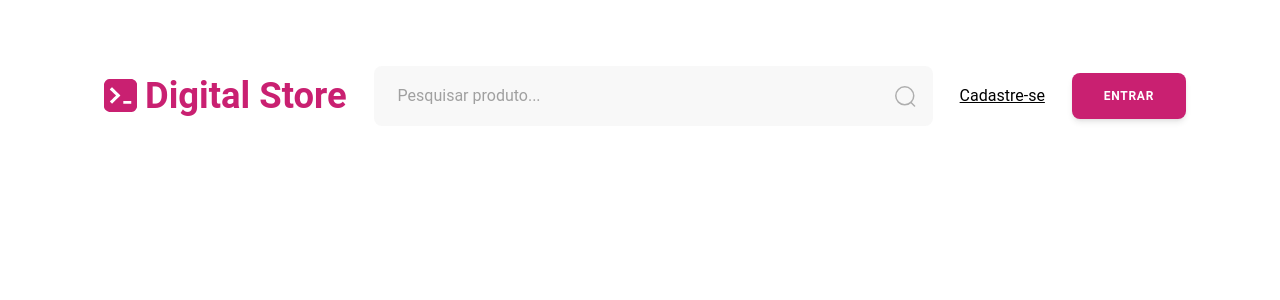
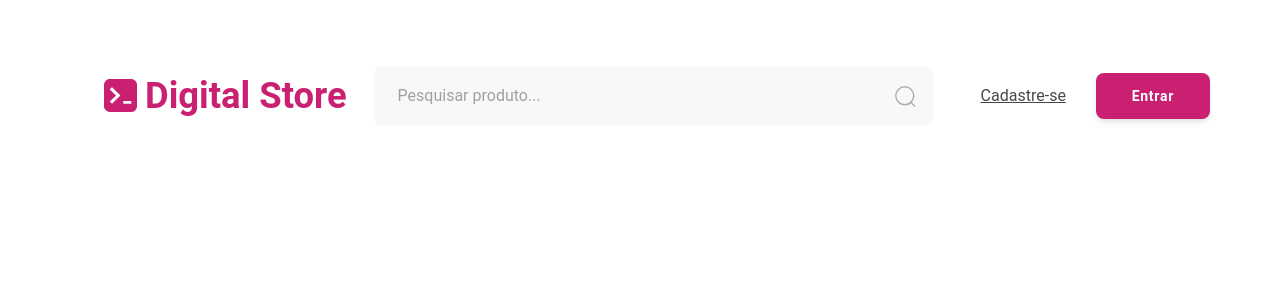
Before and after one commit to lirajoaop/gt-drip_store, a React (Vite) app: page / in a window 1280 px wide. Shown: the top 300 px of the page. Built offline with nearby package versions, Linux system fonts and the light colour scheme.

Commit message:
add Cart Component (missing quantity)

```diff
--- a/src/components/Button.jsx
+++ b/src/components/Button.jsx
@@ -17,7 +17,6 @@ export default function Button({
   customBg = "bg-primary",
   id = "",
 }) {
-
   return (
     <ButtonTailwind
       title={title}
@@ -26,7 +25,13 @@ export default function Button({
       id={id}
       className={`${customPadding} ${customFontWeight} ${customBg} ${customWidth} ${customLetterSpacing}`}
     >
-         {Boolean(text) && <p className={`${customTextColor} ${customLineHeight}`}>{text}</p>}
+      {Boolean(text) && (
+        <p
+          className={`${customTextColor} ${customLineHeight} ${customTextSize} normal-case items-center justify-center `}
+        >
+          {text}
+        </p>
+      )}
     </ButtonTailwind>
   );
 }
--- /dev/null
+++ b/src/components/Cart.jsx
@@ -0,0 +1,10 @@
+import React from 'react'
+import cartBuy from "../assets/cart-buy.svg";
+
+export default function Cart() {
+  return (
+    <div className='pl-[72.75px]'>
+        <img src={cartBuy} alt="Cart Icon" className='w-6 h-6' />
+    </div>
+  )
+}
--- a/src/components/Header.jsx
+++ b/src/components/Header.jsx
@@ -2,14 +2,16 @@ import React from "react";
 import Logo from "./Logo";
 import SearchInputFilter from "./SearchInputFilter";
 import Button from "./Button";
+import Cart from "./Cart";
 
 export default function Header() {
   return (
-    <div className="flex items-center gap-x-[27px] w-[1440px] h-48 pl-[104px] bg-white">
+    <div className="flex items-center w-[1440px] h-48 pl-[104px] bg-white">
       <Logo />
       <SearchInputFilter />
-      <a href="" className="underline">Cadastre-se</a>
+      <a href="" className="underline pl-12 pr-[30px] text-[#474747]">Cadastre-se</a>
       <Button text="Entrar"/>
+      <Cart/>
     </div>
   );
 }
--- a/src/components/Logo.jsx
+++ b/src/components/Logo.jsx
@@ -3,7 +3,7 @@ import digitalLogo from "../assets/digital-logo.svg";
 
 export default function Logo() {
   return (
-    <div className="flex items-center gap-x-2">
+    <div className="flex items-center gap-x-2 pr-[27px]">
       <img src={digitalLogo} alt="Digital Logo" className="w-[33px] h-[33px]" />
       <p className="font-semibold text-[36.4px] text-primary tracking-[-1%]">Digital Store</p>
     </div>
```
Also changed, not shown: src/assets/cart-buy.svg (added). Lines whose indentation alone changed are shown as unchanged.
